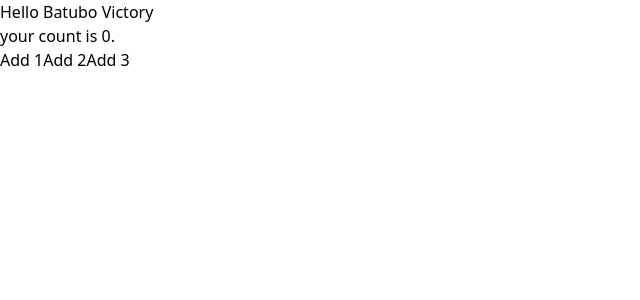
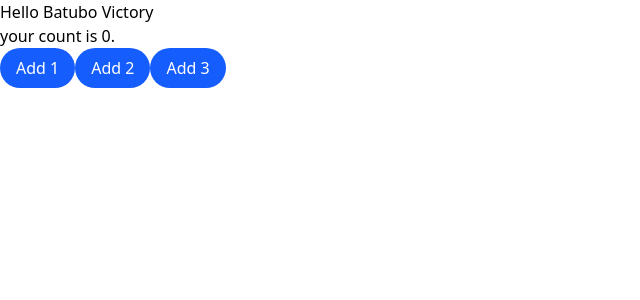
Before and after one commit to Phoenix-Domain/my-typescript-app, a React (Vite) app: page / in a window 1280 px wide. Shown: the top 300 px of the page, without its empty margins (0-640 px from the left). Built offline with nearby package versions, Linux system fonts and the light colour scheme.

Commit message:
style: Add styling to buttons

```diff
--- a/src/components/Greeting.tsx
+++ b/src/components/Greeting.tsx
@@ -12,13 +12,13 @@ function Greeting({name}: GreetingProps){
             <p> your count is {count}.</p>
 
             <div>
-                <button>
+                <button className="bg-blue-600 px-4 py-2 rounded-full text-white active:bg-purple-700">
                     Add 1
                 </button>
-                <button>
+                <button className="bg-blue-600 px-4 py-2 rounded-full text-white active:bg-purple-700">
                     Add 2
                 </button>
-                <button>
+                <button className="bg-blue-600 px-4 py-2 rounded-full text-white active:bg-purple-700">
                     Add 3
                 </button>
             </div>
```
